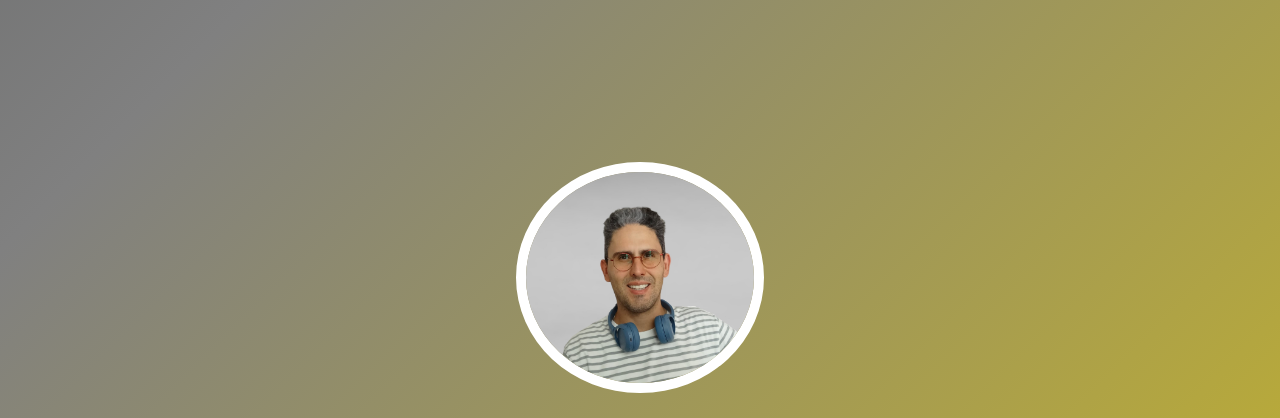
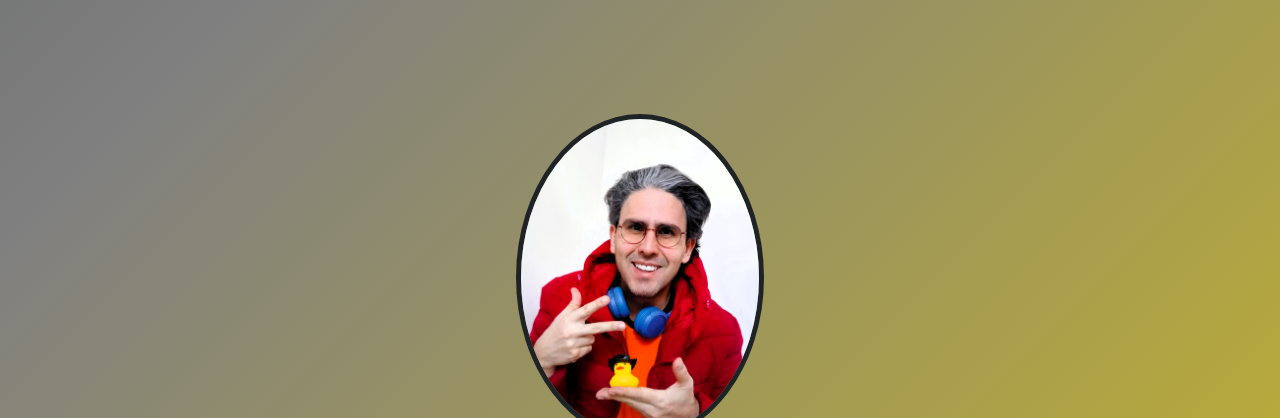
Before and after one commit to alisson-t-bucchi/alisson-t-bucchi.github.io, a plain HTML site: page index.html in a window 1280 px wide. Shown: the part 72-490 px from the top of the page. Drawn offline with Linux system fonts and the light colour scheme; a web font is replaced by a local one.

Commit message:
new profile photo

```diff
--- a/index.html
+++ b/index.html
@@ -42,7 +42,7 @@
     <section id="home" class="home">
       <div class="container-banner">
         <div class="container-img">
-          <img src="assets/img/photo.jpg" alt="personal image" />
+          <img src="assets/img/web_photo.jpg" alt="personal image" />
         </div>
         <h1>Alisson T. Bucchi</h1>
         <h2>QA Tester & Data Integration Developer</h2>
--- a/style.css
+++ b/style.css
@@ -202,7 +202,7 @@ html {
 
 .home .container-banner img {
   margin-top: 40px;
-  border: 10px solid #fff;
+  border: 5px solid #1e2326;
   display: block;
   width: 80%;
   margin: auto;
```
Also changed, not shown: assets/img/photo.jpg (deleted), assets/img/web_photo.jpg (added).
